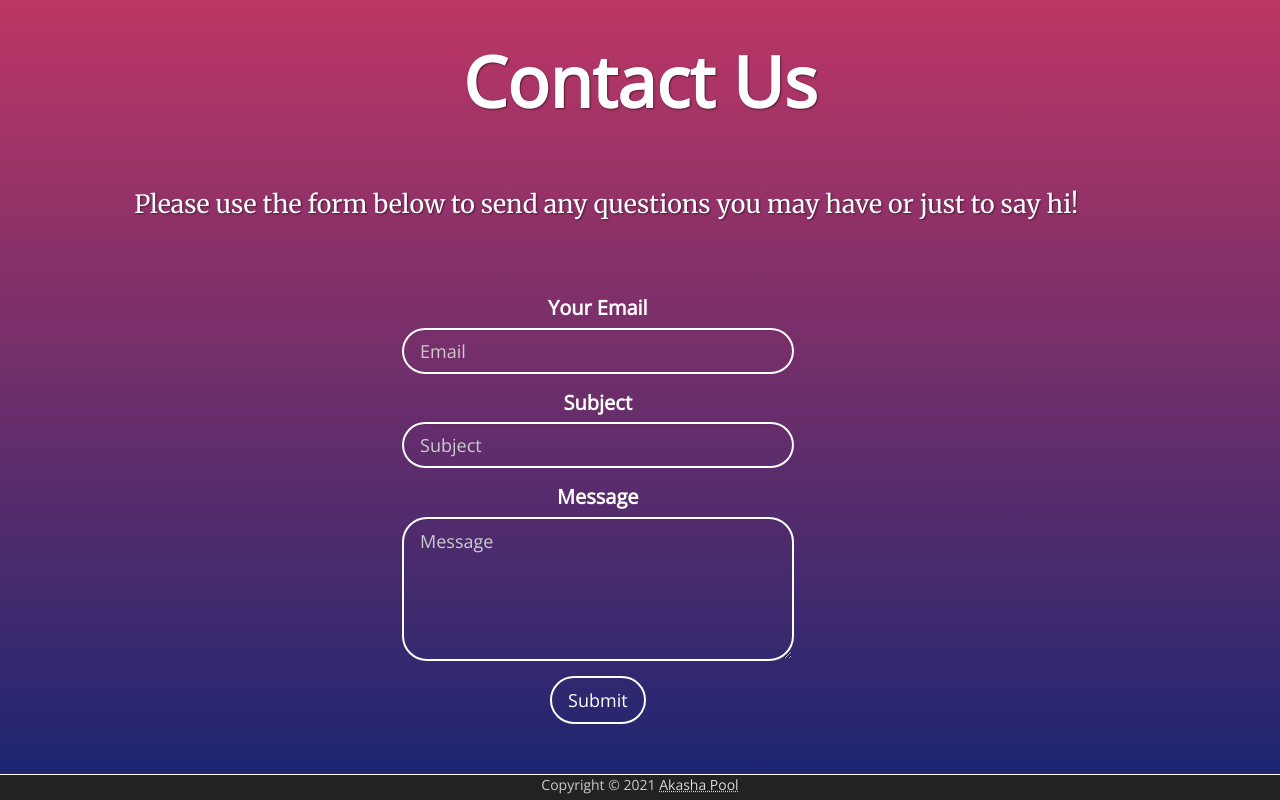
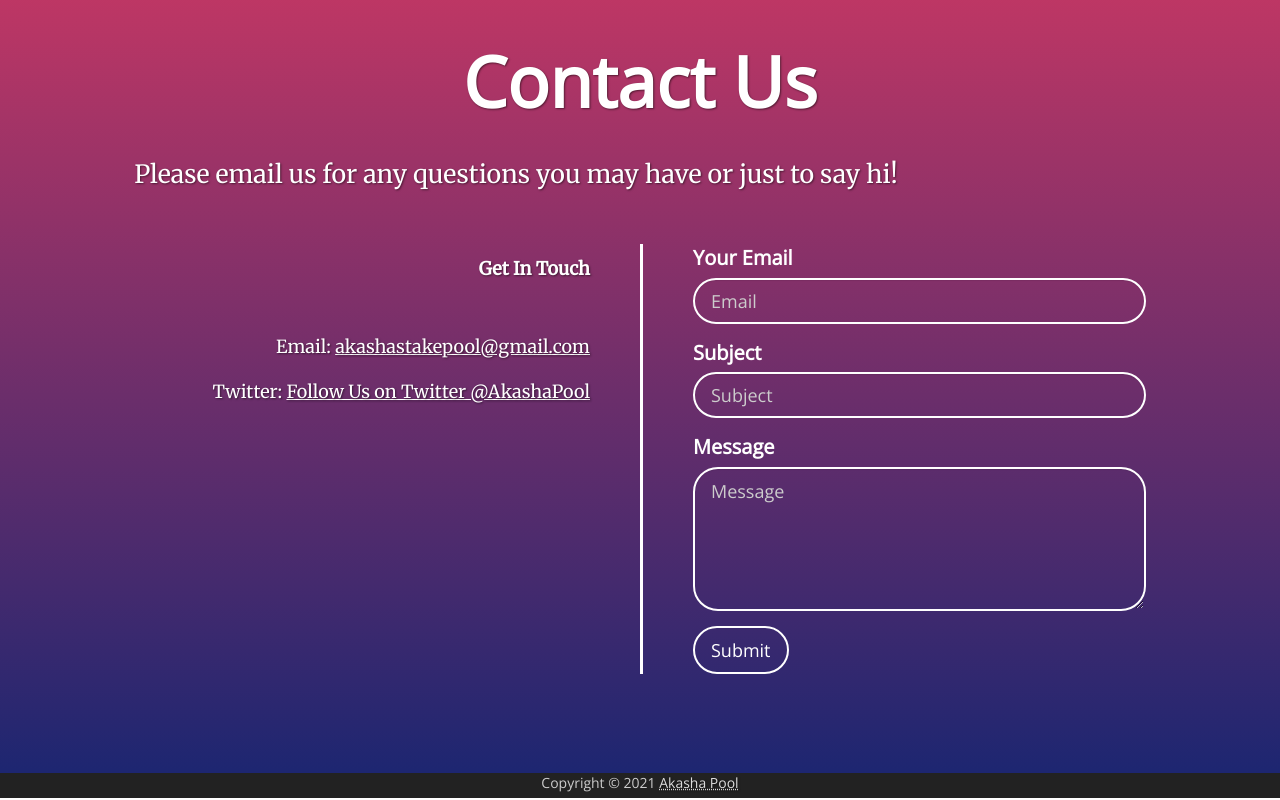
Before and after one commit to akashapool/akashapool.github.io, a plain HTML site: page index.html in a window 1280 px wide. Shown: the part 1071-1871 px from the top of the page. Drawn offline with nearby package versions, Linux system fonts and the light colour scheme.

Commit message:
Update index.html

```diff
--- a/index.html
+++ b/index.html
@@ -52,9 +52,8 @@
         <div class="col-md-1">
         </div>
         <div class="col-md-10">
-
           <!-- START SECTION 1 CONTENT -->
-	  <img src="logo.png" alt="Akasha logo">
+          <img src="logo.png" alt="Akasha logo">
           <h1>Akasha Pool</h1><br>
           <p align="justify"class="lead">Join us in this journey of financial decentralization</p>
           <p align="justify"class="lead">Experienced Computer Engineer with with passion for DeFi, security, networking, software</p>
@@ -67,15 +66,9 @@
         </div>
         <div class="col-md-1">
         </div>
-
-
         </div><!--/md-12 -->
       </div><!--/row-->
       <!-- END SECTION 1 -->
-
-
-
-
       <!-- START SECTION 2 -->
       <div class="row">
       <div class="col-md-12 section celestial-inverse" id="section2">
@@ -84,15 +77,23 @@
       </div>
       <div class="col-md-10">
       <!-- START SECTION 2 CONTENT -->
-      <h1>Contact Us</h1><br>
-      <p align="justify" class="lead">Please use the form below to send any questions you may have or just to say hi!</p>
- <br><br><br>
+      <h1>Contact Us</h1>
+      <p align="justify" class="lead">Please email us for any questions you may have or just to say hi!</p>
+     <br/> <br/>
 
-     <div class="col-md-3	">
+ <div class="row">
+      <div class="col-md-6 contact-left">
+        <!-- START CONTACT DETAILS -->
+        <p><b>Get In Touch</b></p>
+        <br/>
+        <p>Email: <a href="mailto:akashastakepool@gmail.com">akashastakepool@gmail.com</a><br>
+        <p>Twitter: <a href="https://twitter.com/AkashaPool?ref_src=twsrc%5Etfw" class="twitter-follow-button" data-show-count="false">Follow Us on Twitter @AkashaPool</a><script async src="https://platform.twitter.com/widgets.js" charset="utf-8"></script></p>
+        <!-- END CONTACT DETAILS -->
       </div>
-	<div class="col-md-5">
+      <div class="col-md-6 contact-right">
         <!-- START CONTACT FORM -->
-        <form action="https://formspree.io/f/mpzoekjw" method="POST">
+        <form action="https://formspree.io/f/mpzoekjw"
+              method="POST">
           <div class="form-group">
             <label>Your Email</label>
             <input type="email" class="form-control input-lg" name="_replyto" placeholder="Email" required>
@@ -105,18 +106,18 @@
             <label>Message</label>
             <textarea class="form-control input-lg" rows="5" cols="10" placeholder="Message" name="message" required></textarea>
           </div>
-          <button type="submit" class="btn btn-default btn-lg btn-trans" value="Send">Submit</button>
+          <button type="submit" class="btn btn-success btn-lg btn-trans" value="Send">Submit</button>
         </form>
         <!--END CONTACT FORM-->
       </div>
       </div> <!-- /row -->
-      <!-- END SECTION 2 CONTENT -->
+      <!-- END SECTION 4 CONTENT -->
       </div>
       <div class="col-md-1">
       </div>
       </div><!--/md-12 -->
       </div><!--/row-->
-      <!--END SECTION 2 -->
+      <!--END SECTION 4 -->
 
       <div class="row">
       <div class="col-md-12 footer">
```
